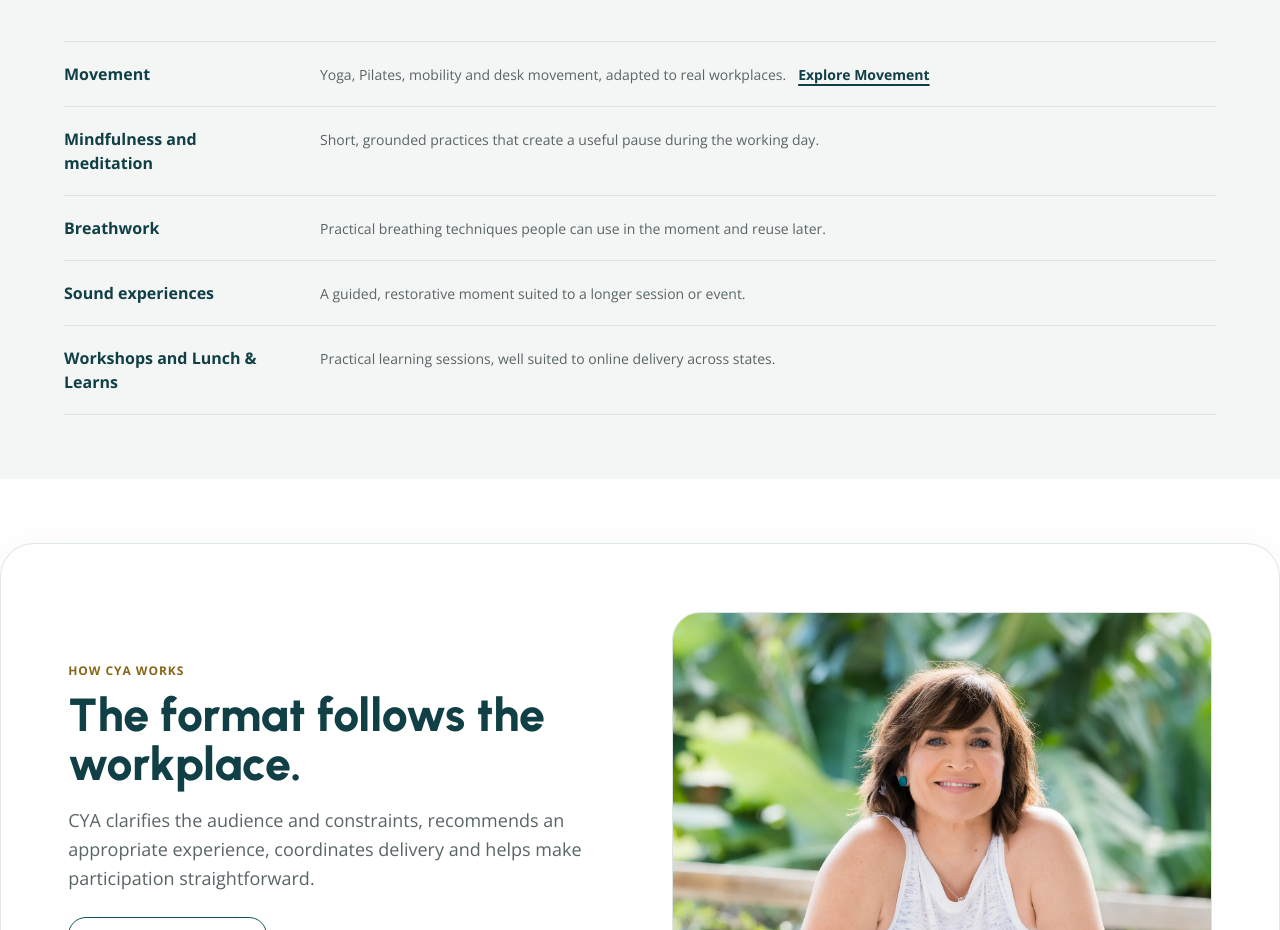
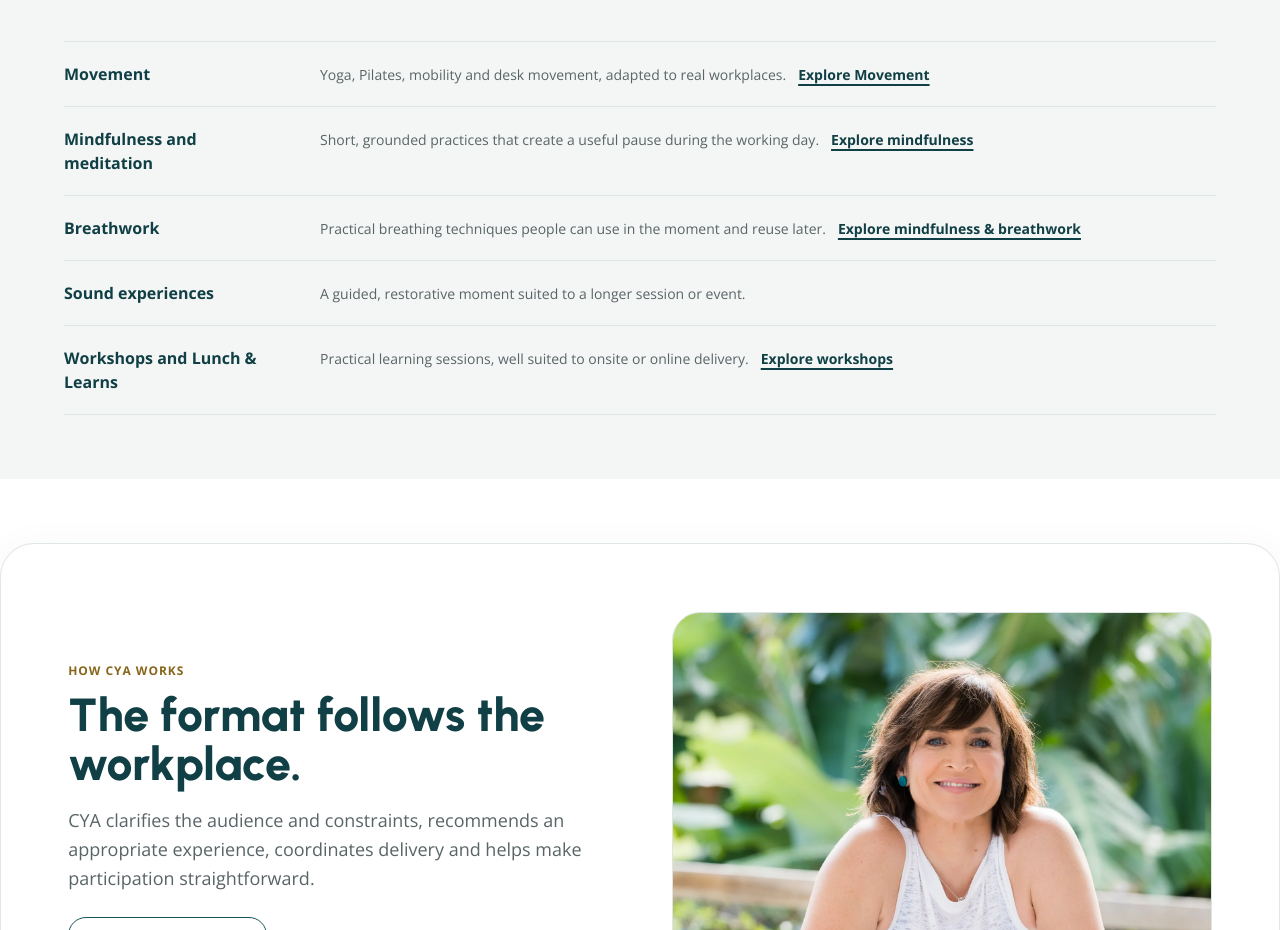
Before and after one commit to glennhammond/cya-website-prototype, a Next.js app: page /workplace-wellbeing in a window 1280 px wide. Shown: the part 1788-2718 px from the top of the page. Built offline with nearby package versions, Linux system fonts and the light colour scheme.

Commit message:
Phase 11.4: canonicalise links on noindexed legacy Workplace Wellbeing route

```diff
--- a/content/workplace-wellbeing.ts
+++ b/content/workplace-wellbeing.ts
@@ -6,8 +6,8 @@ export const workplaceHero: PageIntro = {
   heading: "Useful support, designed for the way your people work.",
   body: "CYA adapts movement, mindfulness and practical learning to your audience, environment, timing and purpose. Book one session, a short series, or connect several elements over time.",
   actions: [
-    { label: "Discuss a session", href: "/consultation?interest=one-off", variant: "primary" },
-    { label: "Explore programs", href: "/programs", variant: "secondary" },
+    { label: "Discuss a session", href: "/contact?interest=one-off", variant: "primary" },
+    { label: "Explore programs", href: "/workplace-wellbeing-programs", variant: "secondary" },
   ],
   meta: ["Movement", "Mindfulness", "Workshops", "Lunch & Learns"],
 };
@@ -35,20 +35,20 @@ export const modalities: FeatureItem[] = [
   {
     title: "Movement",
     body: "Yoga, Pilates, mobility and desk movement, adapted to real workplaces.",
-    href: "/workplace-wellbeing/movement",
+    href: "/movement",
     cta: "Explore Movement",
   },
-  { title: "Mindfulness and meditation", body: "Short, grounded practices that create a useful pause during the working day." },
-  { title: "Breathwork", body: "Practical breathing techniques people can use in the moment and reuse later." },
+  { title: "Mindfulness and meditation", body: "Short, grounded practices that create a useful pause during the working day.", href: "/meditation-mindfulness", cta: "Explore mindfulness" },
+  { title: "Breathwork", body: "Practical breathing techniques people can use in the moment and reuse later.", href: "/meditation-mindfulness", cta: "Explore mindfulness & breathwork" },
   { title: "Sound experiences", body: "A guided, restorative moment suited to a longer session or event." },
-  { title: "Workshops and Lunch & Learns", body: "Practical learning sessions, well suited to online delivery across states." },
+  { title: "Workshops and Lunch & Learns", body: "Practical learning sessions, well suited to onsite or online delivery.", href: "/workplace-wellbeing-workshops", cta: "Explore workshops" },
 ];
 
 export const processFeature = {
   kicker: "How CYA works",
   heading: "The format follows the workplace.",
   body: "CYA clarifies the audience and constraints, recommends an appropriate experience, coordinates delivery and helps make participation straightforward.",
-  cta: { label: "How CYA works", href: "/about", variant: "secondary" as const },
+  cta: { label: "How CYA works", href: "/about-us", variant: "secondary" as const },
 };
 
 export const logisticsFeature = {
@@ -61,5 +61,5 @@ export const closingCTA = {
   kicker: "Next step",
   heading: "Tell us what your people need.",
   body: "The first conversation can be about one session, a short series, or a broader mix across your locations.",
-  cta: { label: "Discuss a session", href: "/consultation?interest=one-off", variant: "primary" as const },
+  cta: { label: "Discuss a session", href: "/contact?interest=one-off", variant: "primary" as const },
 };
```
